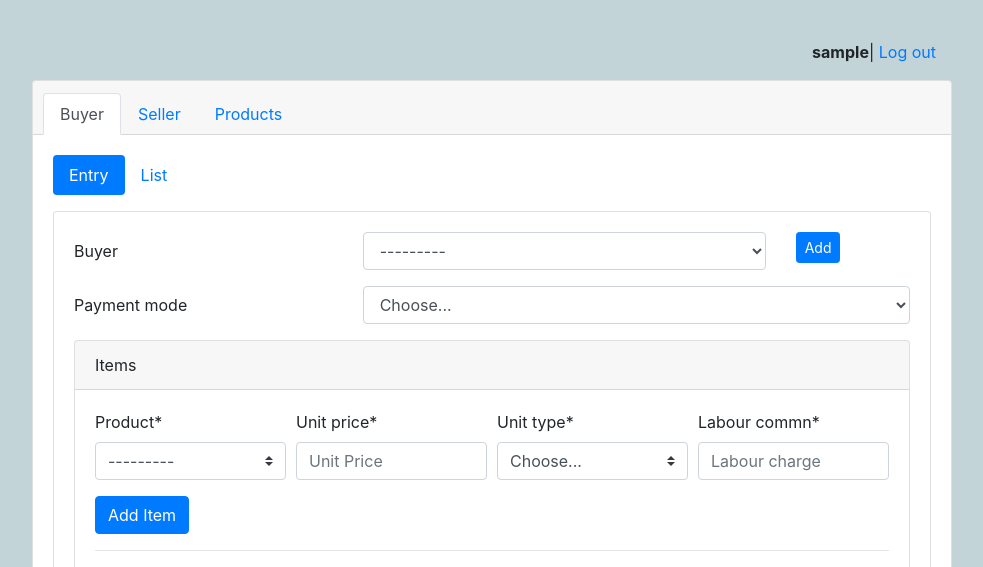
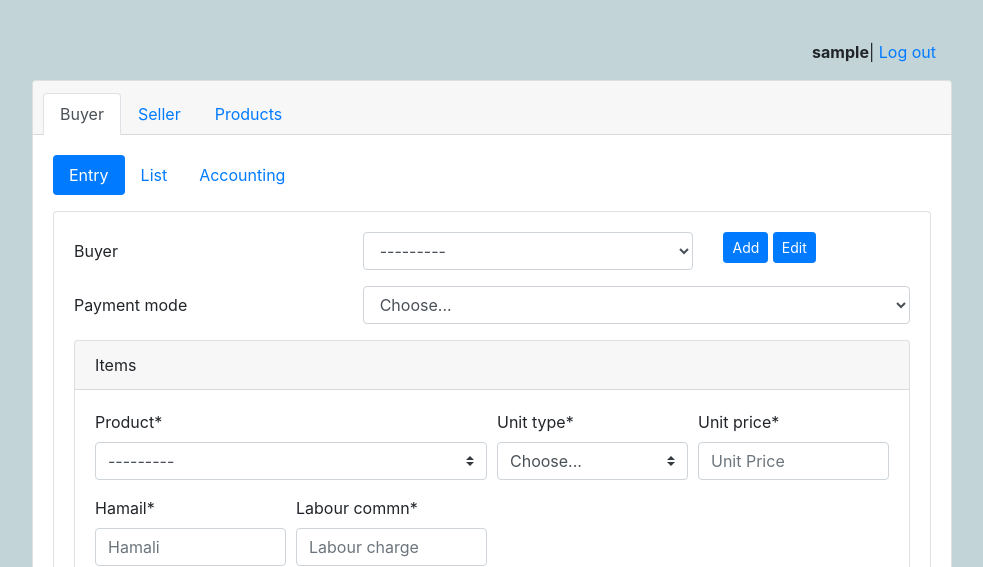
Before and after one commit to gamifications/billing, a Django app: page /buyer/ in a window 1280 px wide. Shown: the top 567 px of the page, without its empty margins (148-1131 px from the left). Run offline with Django 4.2, Linux system fonts and the light colour scheme; the visitor is signed in with stand-in values (Sample User, id 1); data comes from the database, SQL or seed files in the repository; data that the repository does not hold is empty; some libraries are stand-ins or nearby versions.

Commit message:
added buyer update

```diff
--- a/buyer/forms.py
+++ b/buyer/forms.py
@@ -56,16 +56,23 @@ class BuyerEntryForm(forms.Form):
     unit_price = forms.CharField(widget=forms.TextInput(attrs={'placeholder': 'Unit Price'}))
     unit_type = forms.ChoiceField(choices=UNITTYPES)
     labour_commn = forms.CharField(widget=forms.TextInput(attrs={'placeholder': 'Labour charge'}))
+    hamail = forms.CharField(widget=forms.TextInput(attrs={'placeholder': 'Hamali'}))
 
     def __init__(self, *args, **kwargs):
         super().__init__(*args, **kwargs)
         self.helper = FormHelper()
         self.helper.layout = Layout(
             Row(
-                Column('product', css_class='form-group col-md-3 mb-0'),
+                Column('product', css_class='form-group col-md-6 mb-0'),
+                Column('unit_type', css_class='form-group col-md-3 mb-0'),
                 Column('unit_price', css_class='form-group col-md-3 mb-0'),
-                Column('unit_type', css_class='form-group col-md-3 mb-0'),
+
+                css_class='form-row'
+            ),
+            Row(
+                Column('hamail', css_class='form-group col-md-3 mb-0'),
                 Column('labour_commn', css_class='form-group col-md-3 mb-0'),
+
                 css_class='form-row'
             ),
             Submit('submit', 'Add Item')
--- a/buyer/models.py
+++ b/buyer/models.py
@@ -1,4 +1,3 @@
-
 
 from django.db import models
 
@@ -34,3 +33,4 @@ class BuyerEntryItems(models.Model):
     product = models.ForeignKey('dashboard.Product', on_delete=models.CASCADE)
     unit_type= models.CharField(max_length=100)
     unit_price= models.IntegerField()
+    hamail= models.IntegerField()
--- a/buyer/templates/buyer/_header.html
+++ b/buyer/templates/buyer/_header.html
@@ -6,8 +6,8 @@
     <li class="nav-item">
         <a class="nav-link{% if active == 'entry_list' %} active{% endif %}" href="{% url 'buyer:entrylist' %}">List</a>
     </li>
-    <!-- <li class="nav-item">
-        <a class="nav-link{% if active == 'buyers' %} active{% endif %}" href="{% url 'buyer:buyers' %}">Buyers</a>
-    </li> -->
+    <li class="nav-item">
+        <a class="nav-link" href="#">Accounting</a>
+    </li>
 
 </ul>
--- a/buyer/templates/buyer/entry.html
+++ b/buyer/templates/buyer/entry.html
@@ -13,7 +13,7 @@
   <div class="card-body">
       <div class="row mb-3">
         <label for="id_buyer" class="col-sm-4 col-form-label">Buyer</label>
-        <div class="col-sm-6">
+        <div class="col-sm-5">
           <select name="buyer" class="select form-control" id="id_buyer">
             <option value="" selected="">---------</option>
             {% for buyer in buyers %}
@@ -21,10 +21,13 @@
             {% endfor %}
           </select>
         </div>
-        <div class="col-sm-2">
+        <div class="col-sm-3">
            <!-- Button trigger modal -->
         <button type="button" class="btn btn-primary btn-sm" data-toggle="modal" data-target="#exampleModal">
           Add
+        </button>
+        <button type="button" class="btn btn-primary btn-sm" id="btn_edit_buyer">
+          Edit
         </button>
         </div>
 
@@ -85,8 +88,25 @@
     </div>
   </div>
 </div>
+
+<!--
+  EDIT BUYER MODAL
+  ===============
+-->
+<div class="modal fade" id="editModal" tabindex="-1" aria-labelledby="editModalLabel" aria-hidden="true">
+  <div class="modal-dialog">
+    <div class="modal-content">
+      <div class="modal-header">
+        <h5 class="modal-title" id="editModalLabel">Edit Buyer</h5>
+        <button type="button" class="close" data-dismiss="modal" aria-label="Close">
+          <span aria-hidden="true">&times;</span>
+        </button>
+      </div>
+      <div class="modal-body" id="edit_buyer_body"></div>
+    </div>
+  </div>
+</div>
 {% endblock %}
-
 {% block extrajs %}
 
 <script src="{% static 'js/bootstrap.bundle.min.js' %}"></script>
@@ -97,6 +117,18 @@
     $("#id_product").select2();
     var items = [];
 
+    $("#btn_edit_buyer").click(function (e) {
+      let buyer_id = $("#id_buyer").val();
+      if (buyer_id) {
+        $.get(`/buyer/edit/${buyer_id}/`, function( data ) {
+          $("#edit_buyer_body").html(data);
+        $("#editModal").modal('show');
+        });
+
+      } else {
+        alert('Please select a buyer.')
+      }
+    });
     $("#id_save_entry").click(function(e){
       e.preventDefault();
       let data = {
--- a/buyer/urls.py
+++ b/buyer/urls.py
@@ -1,13 +1,16 @@
 from django.urls import include, path
 from django.views.generic import TemplateView
 
-from buyer.views import buyers_view, entrylist_view, entry_view, ajax_pdf
+from buyer.views import (buyers_view, entrylist_view, entry_view,
+    ajax_pdf, BuyerUpdateView, buyer_update_view)
 app_name='buyer'
 
 urlpatterns = [
     path('', entry_view, name='entry'),
     path('entrylist/', entrylist_view, name='entrylist'),
     path('buyers/', buyers_view, name='buyers'),
+    path('edit/<int:pk>/', buyer_update_view, name="buyer-update"),
+
 
     path('generate_pdf/', ajax_pdf),
 ]
--- a/buyer/views.py
+++ b/buyer/views.py
@@ -3,6 +3,9 @@ from django.http import HttpResponse
 from django.contrib.auth.decorators import login_required
 from django.contrib import messages
 from django.db.models import Sum, Max, F
+from django.views.generic.edit import UpdateView
+from django.template.loader import render_to_string
+
 import json
 
 
@@ -20,6 +23,26 @@ def buyers_view(request):
             buyer.save()
             messages.success(request, 'Buyer saved with success!')
             return redirect('buyer:entry')
+
+class BuyerUpdateView(UpdateView):
+    model = Buyer
+    form_class = BuyerForm
+    template_name_suffix = '_update_form'
+from django.middleware import csrf
+def buyer_update_view(request,pk):
+    item= Buyer.objects.get(id=pk)
+    if request.method =='POST':
+        form = BuyerForm(request.POST, request.FILES, instance=item)
+        if form.is_valid():
+            form.save()
+            messages.success(request, 'Buyer saved with success!')
+            return redirect('buyer:entry')
+    form = BuyerForm(instance=item)
+
+    return HttpResponse(
+        render_to_string('buyer/buyer_update_form.html',
+        {'form':form,'buyerid':pk,'csrf_token': csrf.get_token(request)}))
+
 
 def generate_pdf(entry, req):
     pdf_gen = GeneratePDF(req.build_absolute_uri('/')[:-1]) # request.get_host()
```
Also changed, not shown: buyer/templates/buyer/buyer_update_form.html (added, +8 -0 lines).
